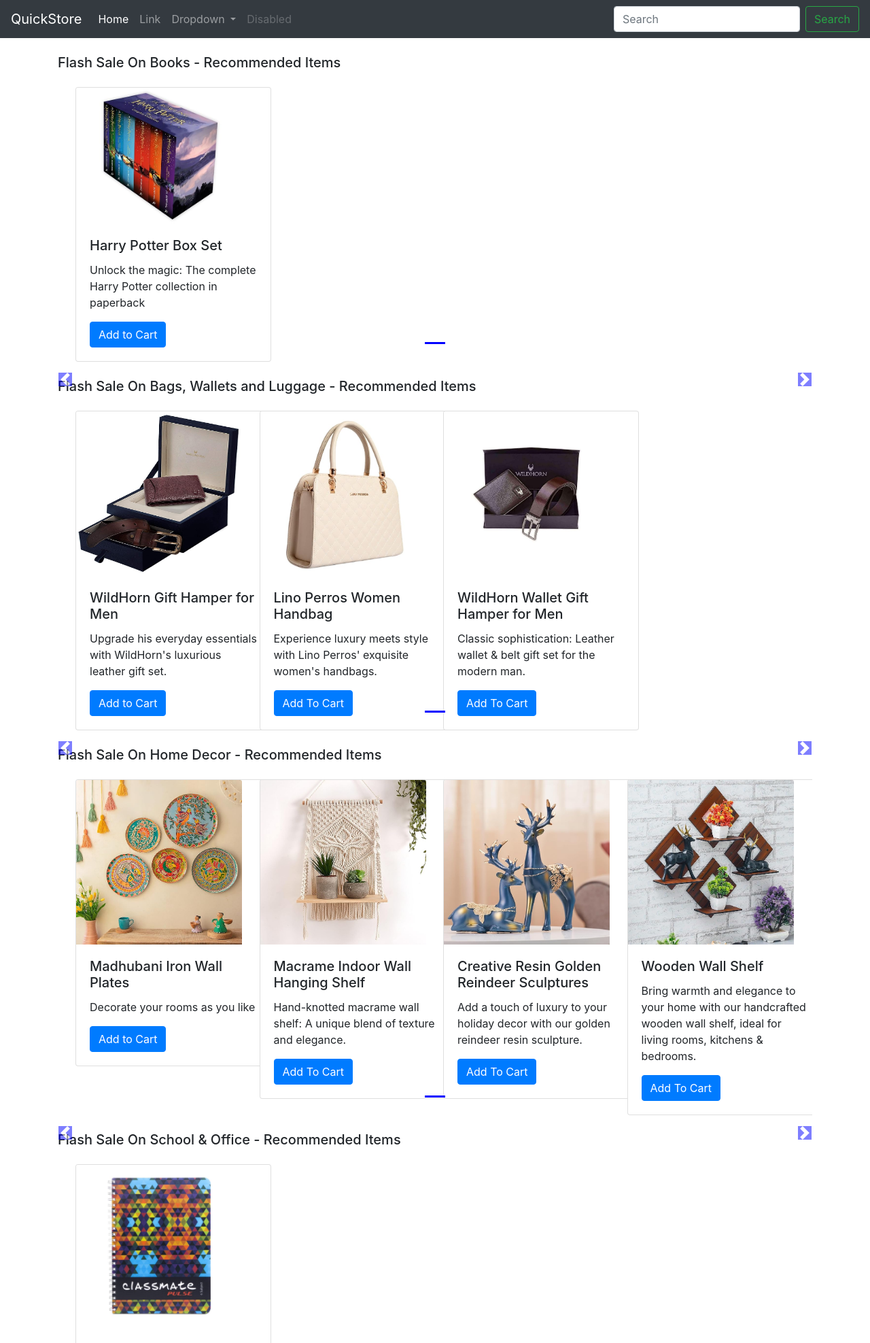
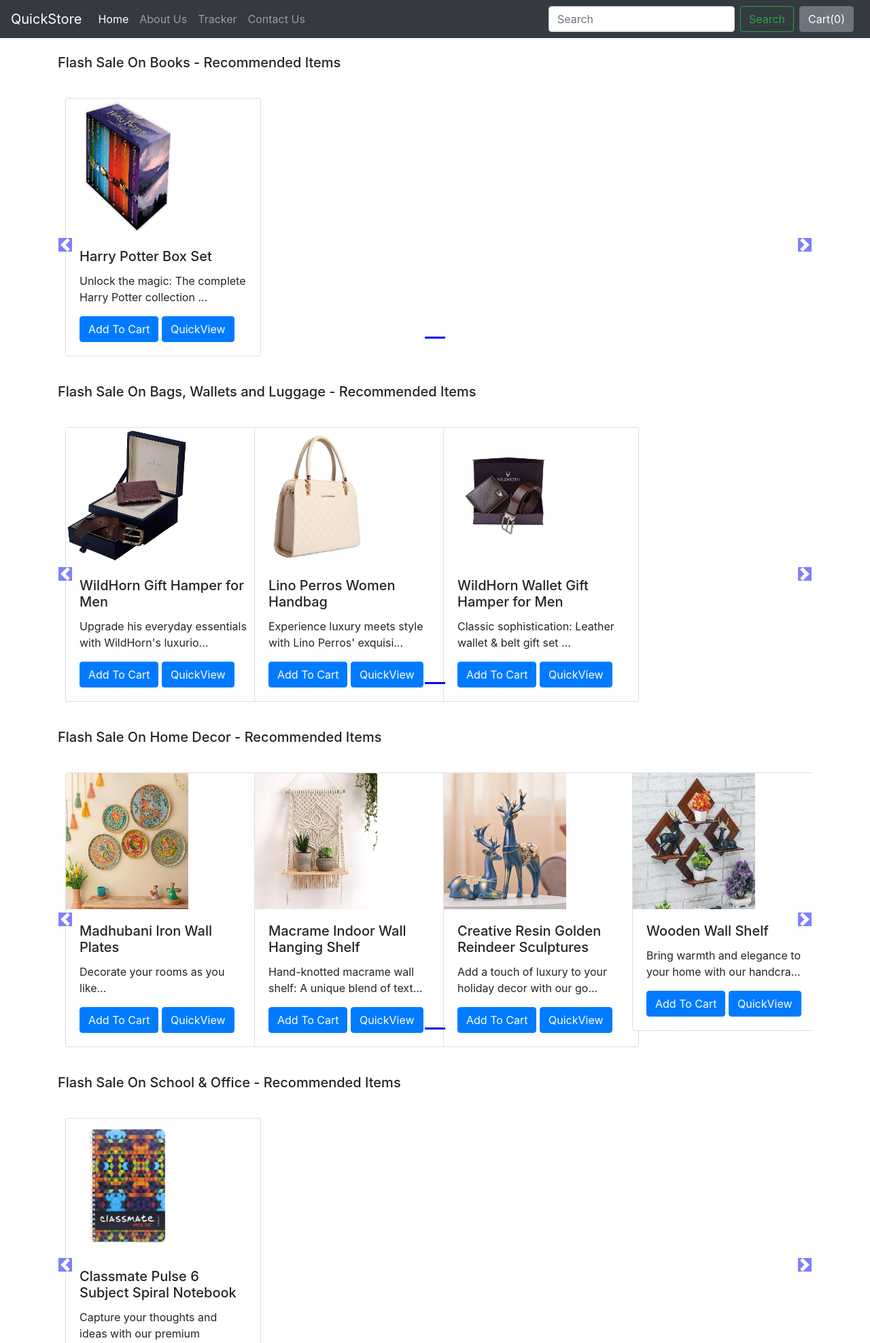
Before and after one commit to SaumiliHaldar/DJANGO, a Django app: page /shop/ in a window 1280 px wide. Shown: the top 1975 px of the page at 68% size. Run offline with Django 5.2, Linux system fonts and the light colour scheme; data comes from the database, SQL or seed files in the repository; both versions use the stored data as it was after the commit.

Commit message:
changes 5

```diff
--- a/QuickStore/shop/admin.py
+++ b/QuickStore/shop/admin.py
@@ -1,6 +1,7 @@
 from django.contrib import admin
 
 # Register your models here.
-from .models import Product
+from .models import Product, Contact
 
 admin.site.register(Product)
+admin.site.register(Contact)
--- a/QuickStore/shop/models.py
+++ b/QuickStore/shop/models.py
@@ -13,3 +13,13 @@
 
     def __str__(self):
         return self.product_name
+
+class Contact(models.Model):
+    msg_id = models.AutoField(primary_key=True)
+    name = models.CharField(max_length=50)
+    email = models.EmailField(max_length=50 , default="")
+    phone = models.IntegerField(default=0)
+    desc = models.CharField(max_length=300)
+
+    def __str__(self):
+        return self.name
--- a/QuickStore/shop/templates/shop/basic.html
+++ b/QuickStore/shop/templates/shop/basic.html
@@ -12,13 +12,13 @@
 
     <title>{% block title %} {% endblock %}</title>
     <style>
-      {% block css %} {% endblock %}</style>
+    {% block css %} {% endblock %}</style>
 </head>
 
 <body>
     <!-- NavBar starts here -->
     <nav class="navbar navbar-expand-lg navbar-dark bg-dark">
-        <a class="navbar-brand" href="#">QuickStore</a>
+        <a class="navbar-brand" href="/shop">QuickStore</a>
         <button class="navbar-toggler" type="button" data-toggle="collapse" data-target="#navbarSupportedContent"
             aria-controls="navbarSupportedContent" aria-expanded="false" aria-label="Toggle navigation">
             <span class="navbar-toggler-icon"></span>
@@ -27,31 +27,25 @@
         <div class="collapse navbar-collapse" id="navbarSupportedContent">
             <ul class="navbar-nav mr-auto">
                 <li class="nav-item active">
-                    <a class="nav-link" href="#">Home <span class="sr-only">(current)</span></a>
+                    <a class="nav-link" href="/shop">Home <span class="sr-only">(current)</span></a>
                 </li>
                 <li class="nav-item">
-                    <a class="nav-link" href="#">Link</a>
-                </li>
-                <li class="nav-item dropdown">
-                    <a class="nav-link dropdown-toggle" href="#" id="navbarDropdown" role="button"
-                        data-toggle="dropdown" aria-haspopup="true" aria-expanded="false">
-                        Dropdown
-                    </a>
-                    <div class="dropdown-menu" aria-labelledby="navbarDropdown">
-                        <a class="dropdown-item" href="#">Action</a>
-                        <a class="dropdown-item" href="#">Another action</a>
-                        <div class="dropdown-divider"></div>
-                        <a class="dropdown-item" href="#">Something else here</a>
-                    </div>
+                    <a class="nav-link" href="/shop/about">About Us</a>
                 </li>
                 <li class="nav-item">
-                    <a class="nav-link disabled" href="#" tabindex="-1" aria-disabled="true">Disabled</a>
+                    <a class="nav-link" href="/shop/tracker">Tracker</a>
+                </li>
+                <li class="nav-item">
+                    <a class="nav-link" href="/shop/contact">Contact Us</a>
                 </li>
             </ul>
             <form class="form-inline my-2 my-lg-0">
                 <input class="form-control mr-sm-2" type="search" placeholder="Search" aria-label="Search">
                 <button class="btn btn-outline-success my-2 my-sm-0" type="submit">Search</button>
             </form>
+            <button type="button" class="btn btn-secondary mx-2" id="popcart" data-container="body" data-toggle="popover" data-placement="bottom" data-html="true">
+                Cart(<span id="cart">0</span>)
+            </button>
         </div>
     </nav>
     {% block body %} {% endblock %}
@@ -67,6 +61,7 @@
     <script src="https://cdn.jsdelivr.net/npm/bootstrap@4.4.1/dist/js/bootstrap.min.js"
         integrity="sha384-wfSDF2E50Y2D1uUdj0O3uMBJnjuUD4Ih7YwaYd1iqfktj0Uod8GCExl3Og8ifwB6"
         crossorigin="anonymous"></script>
+        {% block js%} {% endblock%}
 </body>
 
 </html>
--- a/QuickStore/shop/templates/shop/index.html
+++ b/QuickStore/shop/templates/shop/index.html
@@ -10,9 +10,8 @@
             }
 
             .col-md-3 img{
-            width: 244px;
-            max-height: 242px;
-
+            width: 180px;
+            height: 200px;
             }
 
             body .carousel-indicator li {
@@ -32,10 +31,11 @@
             .carousel-control-next {
             top: auto;
             bottom: auto;
+            padding-top: 222px;
             }
 
             body .no-padding {
-            padding-left: 0,
+            padding-left: 0;
             padding-right: 0;
             }
 {% endblock %}
@@ -47,7 +47,8 @@
     <!--Slideshow starts here -->
     {% for product, range, nSlides in allProds %}
     <h5 class="my-4">Flash Sale On {{product.0.category}} - Recommended Items</h5>
-<div id="demo{{forloop.counter}}" class="carousel slide my-3" data-ride="carousel">
+    <div class="row">
+<div id="demo{{forloop.counter}}" class="col carousel slide my-3" data-ride="carousel">
     <ul class="carousel-indicators">
         <li data-target="#demo{{forloop.counter}}" data-slide-to="0" class="active"></li>
 
@@ -58,41 +59,27 @@
 
 
     <div class="container carousel-inner no-padding">
+        <div class="carousel-item active">
 
-        <div class="carousel-item active">
-            <div class="col-xs-3 col-sm-3 col-md-3">
-            <div class="card" style="width: 18rem;">
-                <img src='/media/{{product.0.image}}' class="card-img-top" alt="...">
-                <div class="card-body">
-                    <h5 class="card-title">{{product.0.product_name}}</h5>
-                    <p class="card-text">{{product.0.desc}}</p>
-                    <a href="#" class="btn btn-primary">Add to Cart</a>
-                </div>
-            </div>
-        </div>
-
-
-        {% for i in product|slice:"1:"%}
+        {% for i in product %}
         <div class="col-xs-3 col-sm-3 col-md-3">
             <div class="card" style="width: 18rem;">
                 <img src='/media/{{i.image}}' class="card-img-top" alt="...">
                 <div class="card-body">
                 <h5 class="card-title">{{i.product_name}}</h5>
-                <p class="card-text">{{i.desc}}</p>
-                <a href="#" class="btn btn-primary">Add To Cart</a>
+                <p class="card-text">{{i.desc|slice:"0:55"}}...</p>
+                <button id= "pr{{i.id}}"class="btn btn-primary cart">Add To Cart</button>
+                <a href="/shop/products/{{i.id}}"><button id="qv{{i.id}}" class="btn btn-primary cart">QuickView</button></a>
                 </div>
             </div>
             </div>
-        {% if forloop.counter|divisibleby:3 and forloop.counter > 0 and not forloop.last %}
+        {% if forloop.counter|divisibleby:4 and forloop.counter > 0 and not forloop.last %}
         </div><div class="carousel-item">
         {% endif %}
-
         {% endfor %}
     </div>
+</div>
 
-
-
-</div>
 </div>
     <!-- left and right controls for the slide -->
     <a class="carousel-control-prev" href="#demo{{forloop.counter}}" data-slide="prev">
@@ -101,6 +88,42 @@
     <a class="carousel-control-next" href="#demo{{forloop.counter}}" data-slide="next">
         <span class="carousel-control-next-icon"></span>
     </a>
+</div>
     {% endfor %}
 </div>
 {% endblock %}
+
+{% block js%}
+<script>
+    console.log('working')
+    if (localStorage.getItem('cart') == null) {
+        var cart = {};
+    }
+    else {
+        cart = JSON.parse(localStorage.getItem('cart'));
+        document.getElementById('cart').innerHTML = Object.keys(cart).length;
+    }
+
+    <!--JQuery starts here -->
+    $('.cart').click(function() {
+        console.log('clicked');
+        var idstr = this.id.toString();
+        console.log(idstr);
+        if (cart[idstr] != undefined) {
+            cart[idstr] = cart[idstr] + 1;
+        }
+        else {
+            cart[idstr] = 1;
+        }
+        console.log(cart);
+        localStorage.setItem('cart', JSON.stringify(cart));
+        document.getElementById('cart').innerHTML = Object.keys(cart).length;
+    });
+
+    $('#popcart').popover({
+        content: '<h5>Cart for your items in my shopping cart</h5>',
+        trigger: 'hover'
+    });
+
+</script>
+{% endblock%}
--- a/QuickStore/shop/urls.py
+++ b/QuickStore/shop/urls.py
@@ -7,6 +7,6 @@
     path("contact/", views.contact, name="ContactUs"),
     path("tracker/", views.tracker, name="TrackingStatus"),
     path("search/", views.search, name="Search"),
-    path("productview/", views.productView, name="ProductView"),
+    path("products/<int:myid>", views.productView, name="ProductView"),
     path("checkout/", views.checkout, name="Checkout"),
 ]
--- a/QuickStore/shop/views.py
+++ b/QuickStore/shop/views.py
@@ -1,6 +1,6 @@
 from django.shortcuts import render
 from django.http import HttpResponse
-from .models import Product
+from .models import Product, Contact
 from math import ceil
 
 # Create your views here.
@@ -25,16 +25,26 @@
     return render(request, "shop/about.html")
 
 def contact(request):
-    return HttpResponse("We are at contact")
+    if request.method=="POST":
+        name = request.POST.get('name', '')
+        email = request.POST.get('email', '')
+        phone = request.POST.get('phone', '')
+        desc = request.POST.get('desc', '')
+        contact = Contact(name=name, email=email, phone=phone, desc=desc)
+        contact.save()
+    return render(request, "shop/contact.html")
 
 def tracker(request):
-    return HttpResponse("We are at tracker")
+    return render(request, "shop/tracker.html")
 
 def search(request):
-    return HttpResponse("We are at search")
+    return render(request, "shop/search.html")
 
-def productView(request):
-    return HttpResponse("We are at product view")
+def productView(request, myid):
+    # Fetching the product using id
+    product=Product.objects.filter(id=myid)
+    print(product)
+    return render(request, "shop/prodView.html", {'product':product[0]})
 
 def checkout(request):
-    return HttpResponse("We are at checkout")
+    return render(request, "shop/checkout.html")
```
Also changed, not shown: QuickStore/shop/templates/shop/about.html (+44 -2 lines), QuickStore/db.sqlite3, QuickStore/shop/migrations/0003_contact.py (added).
